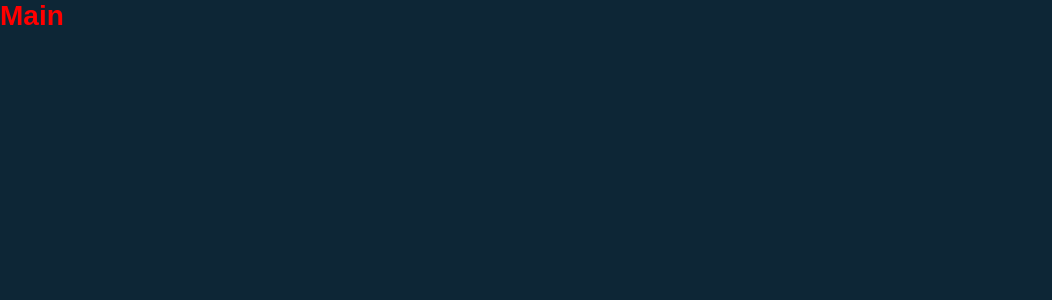
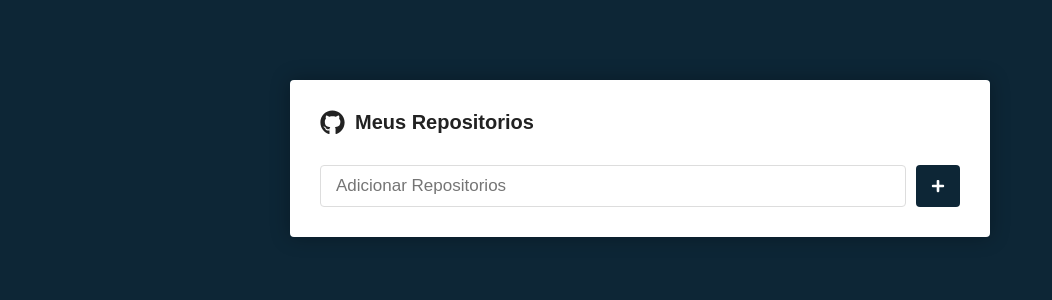
Before and after one commit to WagnerReis/Projeto-Repositorio-Estudando-ReactJS, a React (Create React App) app: page / in a window 1280 px wide. Shown: the top 300 px of the page, without its empty margins (0-1052 px from the left). Built offline with nearby package versions, Linux system fonts and the light colour scheme.

Commit message:
Estilizando pagina main

```diff
--- a/package.json
+++ b/package.json
@@ -5,6 +5,7 @@
   "dependencies": {
     "react": "^16.10.2",
     "react-dom": "^16.10.2",
+    "react-icons": "^3.7.0",
     "react-router-dom": "^5.1.2",
     "react-scripts": "3.2.0",
     "styled-components": "^4.4.0"
--- a/src/pages/Main/index.js
+++ b/src/pages/Main/index.js
@@ -1,11 +1,23 @@
 import React from 'react';
-
-import {Title} from './styles';
+import { FaGithub, FaPlus } from 'react-icons/fa';
+import {Container, Form, SubmitButton} from './styles';
 
 export default function Main(){
     return(
-        <Title>
-            Main
-        </Title>
+        <Container>
+            <h1>
+                <FaGithub size={25}/>
+                Meus Repositorios
+            </h1>
+
+            <Form onSubmit={() => {}}>
+                <input type="text" placeholder="Adicionar Repositorios"/>
+
+                <SubmitButton>
+                    <FaPlus color="#FFF" size={14}/>
+                </SubmitButton>
+
+            </Form>
+        </Container>
     );
 }
--- a/src/pages/Main/styles.js
+++ b/src/pages/Main/styles.js
@@ -1,10 +1,46 @@
 import styled from 'styled-components';
 
-export const Title = styled.h1`
-  color: #FF0000;
+export const Container = styled.div`
+  max-width: 700px;
+  background: #FFF;
+  border-radius: 4px;
+  box-shadow: 0 0 20px rgba(0,0,0, 0.3);
+  padding: 30px;
+  margin: 80px auto;
 
+  h1{
+      font-size: 20px;
+      display: flex;
+      align-items: center;
+      flex-direction: row;
 
-  span{
-    color:blue;
+      svg{
+          margin-right: 10px;
+      }
   }
 `;
+
+export const Form = styled.form`
+  margin-top: 30px;
+  display: flex;
+  flex-direction: row;
+
+  input{
+      flex: 1;
+      border: 1px solid #DDD;
+      padding: 10px 15px;
+      border-radius: 4px;
+      font-size: 17px;
+  }
+`;
+
+export const SubmitButton = styled.button`
+    background: #0D2636;
+    border: 0;
+    border-radius: 4px;
+    margin-left: 10px;
+    padding: 0 15px;
+    display: flex;
+    justify-content: center;
+    align-items: center;
+`;
```
Also changed, not shown: 1 other file (tests, documents, lock files or other folders).
